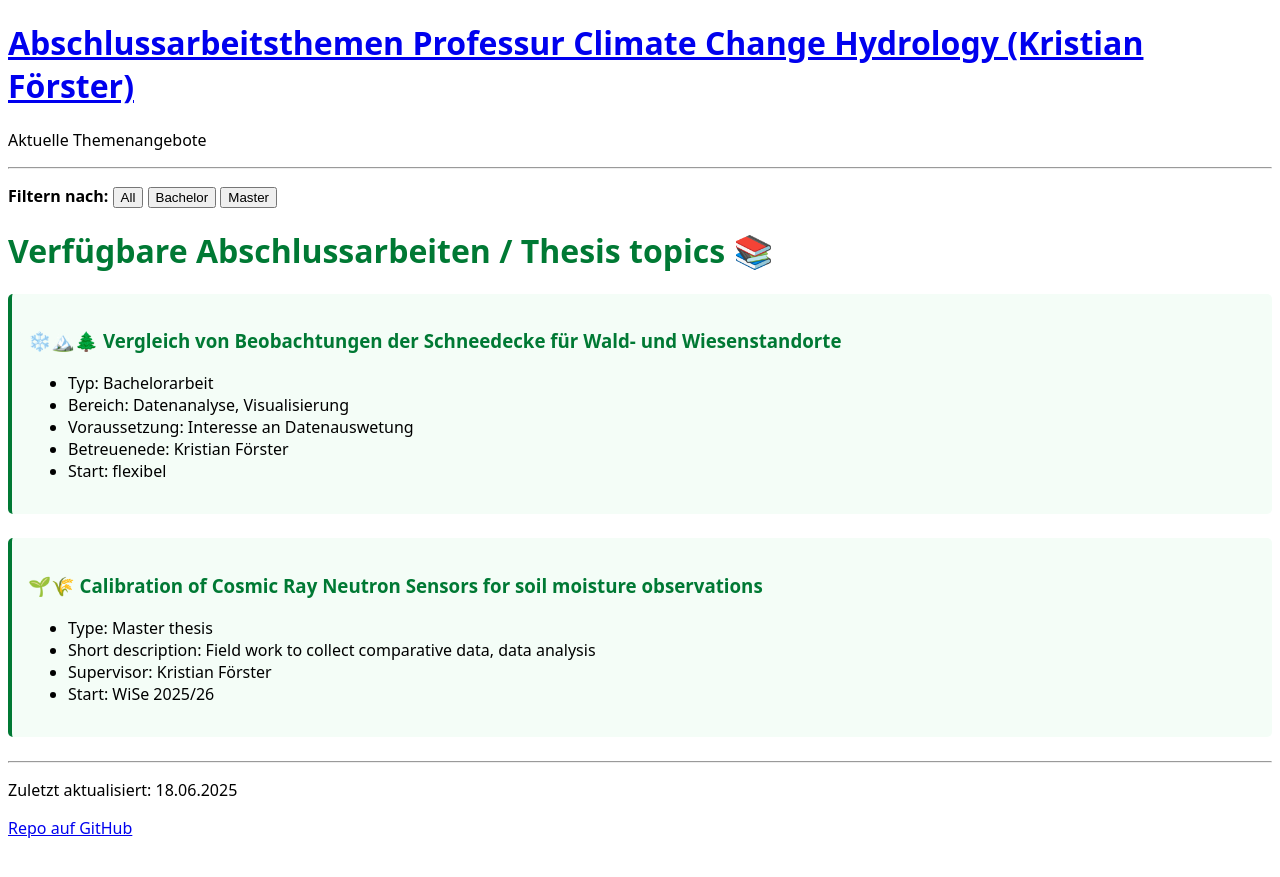
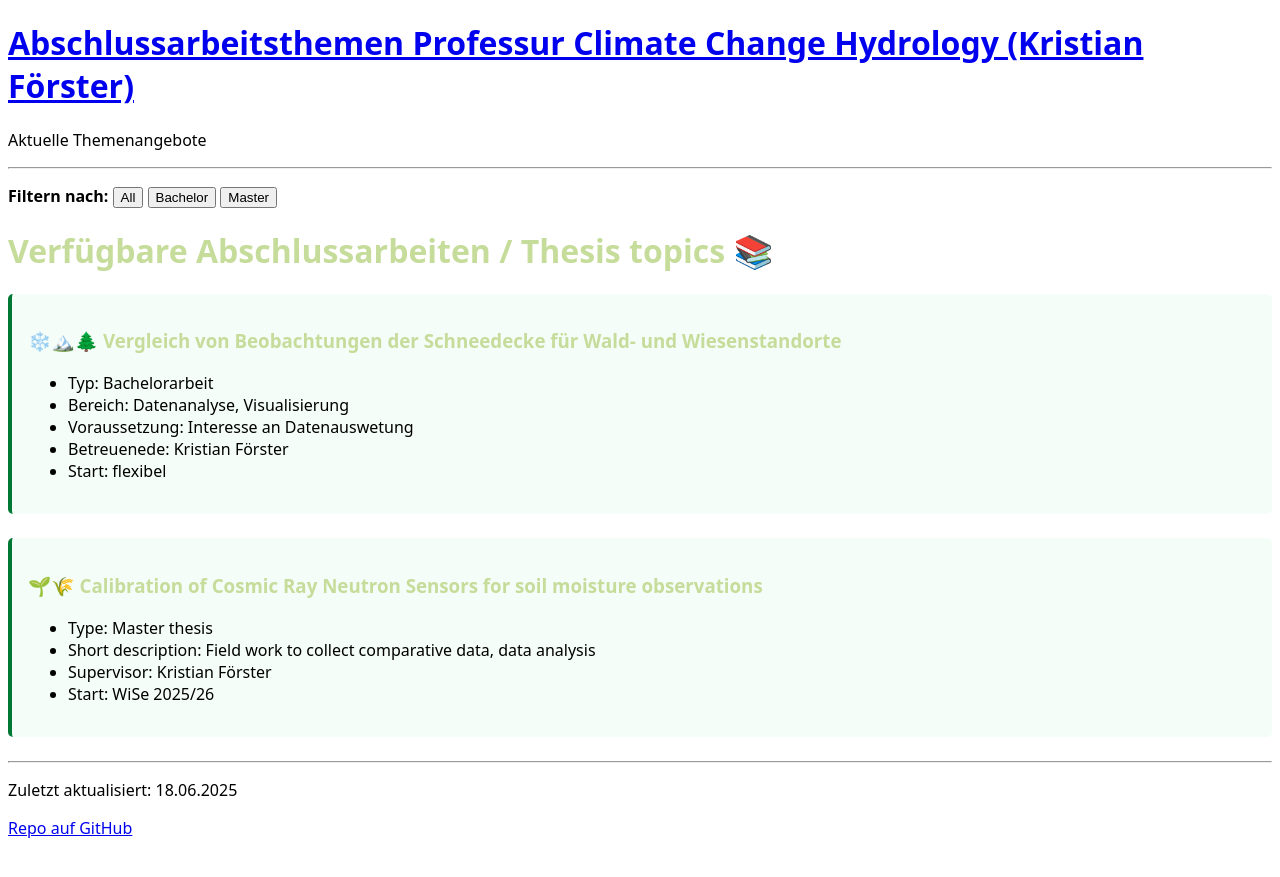
Before and after one commit to kristianfoerster/hswt-cch, a Jekyll site: the page built from index.md, in a window 1280 px wide. Shown: the top 877 px of the page. Built offline with Jekyll 4.4.1, drawn with Linux system fonts in a browser that asks for light colours; our own code applies the rules of GitHub Pages for plain Markdown files.

Commit message:
Update HSWT green

```diff
--- a/assets/style.css
+++ b/assets/style.css
@@ -3,7 +3,7 @@ body {
 }
 
 h1, h2, h3 {
-  color: #007934; /* HSWT-Grün */
+  color: #C6DC9A; /* HSWT-Grün */
 }
 
 .thema {
```
